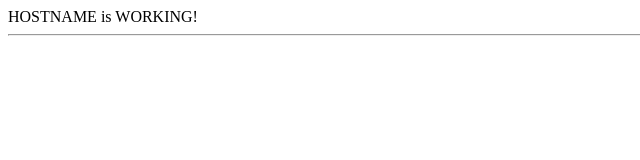
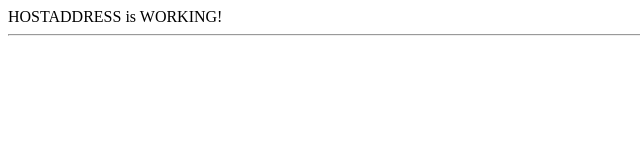
Before and after one commit to nildus/nildus, a plain HTML site: page index.html in a window 1280 px wide. Shown: the full height of the page, 0-640 px from the left. Drawn offline with Linux system fonts and the light colour scheme.

Commit message:
hostaddress

```diff
--- a/index.html
+++ b/index.html
@@ -1,4 +1,4 @@
-<html>HOSTNAME is WORKING!
+<html>HOSTADDRESS is WORKING!
   <hr>
 <script>
 document.getElementById("demo").innerHTML = "JavaScript";
```
